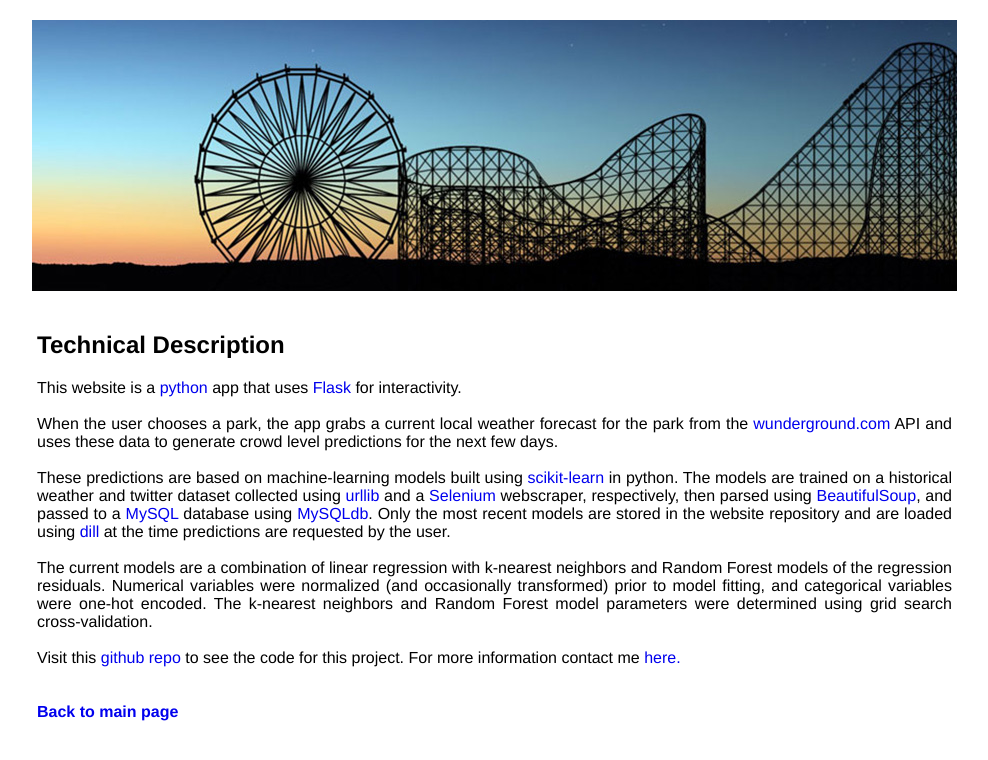
After one commit to elspethr/DI_app, a Flask app: page /info in a window 1280 px wide. The commit adds this page. Shown: the top 760 px of the page, without its empty margins (143-1131 px from the left). Run offline with Flask 2, Linux system fonts and the light colour scheme; some libraries are stand-ins or nearby versions.

Commit message:
got weather API working

```diff
--- a/app.py
+++ b/app.py
@@ -6,8 +6,69 @@ from flask import Flask,render_template,request,redirect
 #from bokeh.io import output_notebook
 #from bokeh.embed import components
 from datetime import datetime
+import holidays
+import urllib2
+import json
+
 
 app = Flask(__name__)
+
+
+######functions for getting data and plotting########
+
+def get_hourly_forecast(key, code):
+    #open webpage
+    f = urllib2.urlopen('http://api.wunderground.com/api/%s/hourly/q/CA/KFUL.json'%(key))
+    json_string = f.read()
+    parsed_json = json.loads(json_string)
+    print parsed_json
+    f.close()
+
+    #get needed dictionaries from json
+    predvars = ['temp', 'wspd', 'FCTTIME', 'condition']
+    entries = [[x[column] for column in predvars] for x in parsed_json['hourly_forecast']]
+
+    #pre-load dictionaries for filling in prediction variables
+    predsdict = {'California Adventure': 0.0,
+            'Clear': 0.0,
+            'Disneyland': 0.0,
+            'Haze': 0.0,
+            'Mostly Cloudy': 0.0,
+            'Overcast': 0.0,
+            'Partly Cloudy': 0.0,
+            'Scattered Clouds': 0.0,
+            'hour': 99.9,
+            'hour2': 0,
+            'temp': 0.0,
+            'temp2': 0.0,
+            'we_ho': 0,
+            'wind': 0.0,
+            'wind2': 0.0}
+    predsdict[code] = 1.0
+    lod = [predsdict for y in entries]
+
+    #cycle through and assign values for predictors
+    xaxis = []
+    dates = []
+    us_holidays = holidays.UnitedStates()
+    for line in range(0,len(entries)):
+        lod[line]['temp'] = float(entries[line][0].get('english'))
+        lod[line]['temp2'] = lod[line]['temp']**2
+        lod[line]['wind'] = float(entries[line][1].get('english'))
+        lod[line]['hour'] = float(entries[line][2].get('hour_padded'))
+        lod[line]['hour2'] = lod[line]['hour']**2
+        xaxis.append(entries[line][2].get('civil'))
+        lod[line][entries[line][3]] = 1.0
+        dates.append(datetime.strptime(entries[line][2].get('pretty'),
+                                       "%H:%M %p %Z on %B %d, %Y"))
+        if (dates[-1].weekday() >= 5 or dates[-1] in us_holidays):
+            lod[line]['we_ho'] = 1
+
+    #return variables needed later
+    return {'predictors':lod, 'xaxis':xaxis, 'dates':dates}
+
+
+#########functions for running the app###########
 
 @app.route('/')
 def main():
@@ -20,52 +81,23 @@ def runmypage():
         return render_template('index.html')
 
 
-#def stock_chart(opening, adjopen, close, adjclose, x, y1, y2, y3, y4):
-#    p = figure(tools="pan,wheel_zoom,box_zoom,reset,resize", x_axis_type="datetime", title='Date from Quandle WIKI set')
-#    if opening:
-#        p.line(x, y1, legend="Open", line_color="purple", line_width=2)
-#    if adjopen:
-#        p.line(x, y2, legend="Adj. open", line_color="darkslateblue", line_width=2)
-#    if close:
-#       p.line(x, y3, legend="Close", line_color="crimson", line_width=1.5)
-#    if adjclose:
-#       p.line(x, y4, legend="Adj. close", line_color="lightseagreen", line_width=1.5)
-#    p.xaxis.axis_label = 'Date'
-#    p.yaxis.axis_label = 'Price'
-#    p.legend.location = "bottom_right"
-#    return p
-
-
 @app.route('/result', methods=['GET','POST'])
 def getresult():
     code = request.form['option']
-    #if 'feature1' in request.form:
-        #code = "Disneyland"
-    #if 'feature2' in request.form:
-        #code = "California Adventure"
-    #
-    #try:
-        #api_url = 'https://www.quandl.com/api/v3/datasets/WIKI/%s/data.json' %code
-        #session = req.Session()
-        #session.mount('https://', req.adapters.HTTPAdapter(max_retries=3))
-        #data = session.get(api_url).json()
-    #except requests.exceptions.RequestException as e:
-        #print e
-        #sys.exit(1)
-    #EXTRACT
-    #d1 = data["dataset_data"]["data"]
-    #colnames = data["dataset_data"]["column_names"]
-    #MAKE A NICE DATAFRAME
-    #df = pd.DataFrame(d1, columns=colnames)
-    #df.set_index("Date")
-    #SEND TO PLOT
-    #dates = [datetime.strptime(x, '%Y-%m-%d') for x in df["Date"]] #convert x to dates
-    #bplt = stock_chart(opening, adjopen, close, adjclose,
-                       #dates, df["Open"], df["Adj. Open"], df["Close"], df["Adj. Close"])
-    #script, div = components(bplt)
+    key = '85df9c6c899ae271'  #fix this later
+    #GET CURRENT WEATHER DATA and SEND TO PLOT
+    hourdat = get_hourly_forecast(key, code)
+    today = hourdat['dates'][1]
+
+
     #RENDER
-    return render_template('result.html', code=code) #, script=script, div=div) #send values you need in the result page
+    return render_template('result.html', code=code, date=today, data=hourdat['predictors']) #, script=script, div=div) #send values you need in the result page
 
+
+@app.route('/info', methods=['GET','POST'])
+def get_specs():
+    if request.method=='GET':
+        return render_template('info.html')
 
 if __name__ == '__main__':
     #app.run(host='0.0.0.0', debug=True)
--- /dev/null
+++ b/templates/info.html
@@ -0,0 +1,50 @@
+<!doctype html>
+<html lang="en">
+<head>
+<meta charset="utf-8">
+
+
+<style type="text/css">
+body{color:black; font-size:16px; font-family:"Helvetica Neue", Helvetica, sans-serif; background:#FFFFFF; margin:0px; text-align:center}
+body.center{margin-left=auto; margin-right=auto}
+div{text-align:left; background:#FFFFFF; margin:0 auto}
+div.padded{width:930px; padding-top:20px; padding-right:20px; padding-bottom:20px; padding-left:20px}
+div.paddedb{width:915px; height:300px; padding-top:0px; padding-right:10px; padding-bottom:20px; padding-left:5px; font-size:16px; text-align:justify}
+div.tabs{font-size:14px; font-style:bold; background:#583759; text-align:center}
+a{text-decoration: none}
+</style>
+
+<title>Project Info</title>
+
+</script>
+
+</head>
+
+<body class="center">
+<div class="padded">
+<table border="0" cellpadding="0" cellspacing="0">
+<tr>
+<td width="925px" height="271" background="static/rollercoaster_small.jpg" valign="bottom" align="center">
+</td>
+</tr>
+</table>
+</div>
+
+<div class="paddedb">
+<h2>Technical Description</h2>
+
+This website is a <a href="https://www.python.org/">python</a> app that uses <a href=https://pypi.python.org/pypi/Flask"">Flask</a> for interactivity.<br><br>
+
+When the user chooses a park, the app grabs a current local weather forecast for the park from the <a href="https://www.wunderground.com/">wunderground.com</a> API and uses these data to generate crowd level predictions for the next few days.<br><br>
+
+These predictions are based on machine-learning models built using <a href="http://scikit-learn.org/stable/">scikit-learn</a> in python. The models are trained on a historical weather and twitter dataset collected using <a href="https://docs.python.org/2/library/urllib.html">urllib</a> and a <a href="http://www.seleniumhq.org/">Selenium</a> webscraper, respectively, then parsed using <a href="https://www.crummy.com/software/BeautifulSoup/bs4/doc/">BeautifulSoup</a>, and passed to a <a href="https://www.mysql.com/">MySQL</a> database using <a href="https://sourceforge.net/projects/mysql-python/">MySQLdb</a>. Only the most recent models are stored in the website repository and are loaded using <a href="https://pypi.python.org/pypi/dill">dill</a> at the time predictions are requested by the user. <br><br>
+
+The current models are a combination of linear regression with k-nearest neighbors and Random Forest models of the regression residuals. Numerical variables were normalized (and occasionally transformed) prior to model fitting, and categorical variables were one-hot encoded. The k-nearest neighbors and Random Forest model parameters were determined using grid search cross-validation.<br><br>
+
+Visit this <a href="https://github.com/elspethr/DI_project">github repo</a> to see the code for this project. For more information contact me <a href="mailto:<a href="mailto:eready@ualberta.net">here.</a><br><br><br>
+
+<a href="/index"><b>Back to main page</b></a><br>
+
+</div>
+</body>
+</html>
```
Also changed, not shown: templates/index.html (+9 -6 lines), templates/result.html (+27 -13 lines), static/rollercoaster_small.jpg (added).
